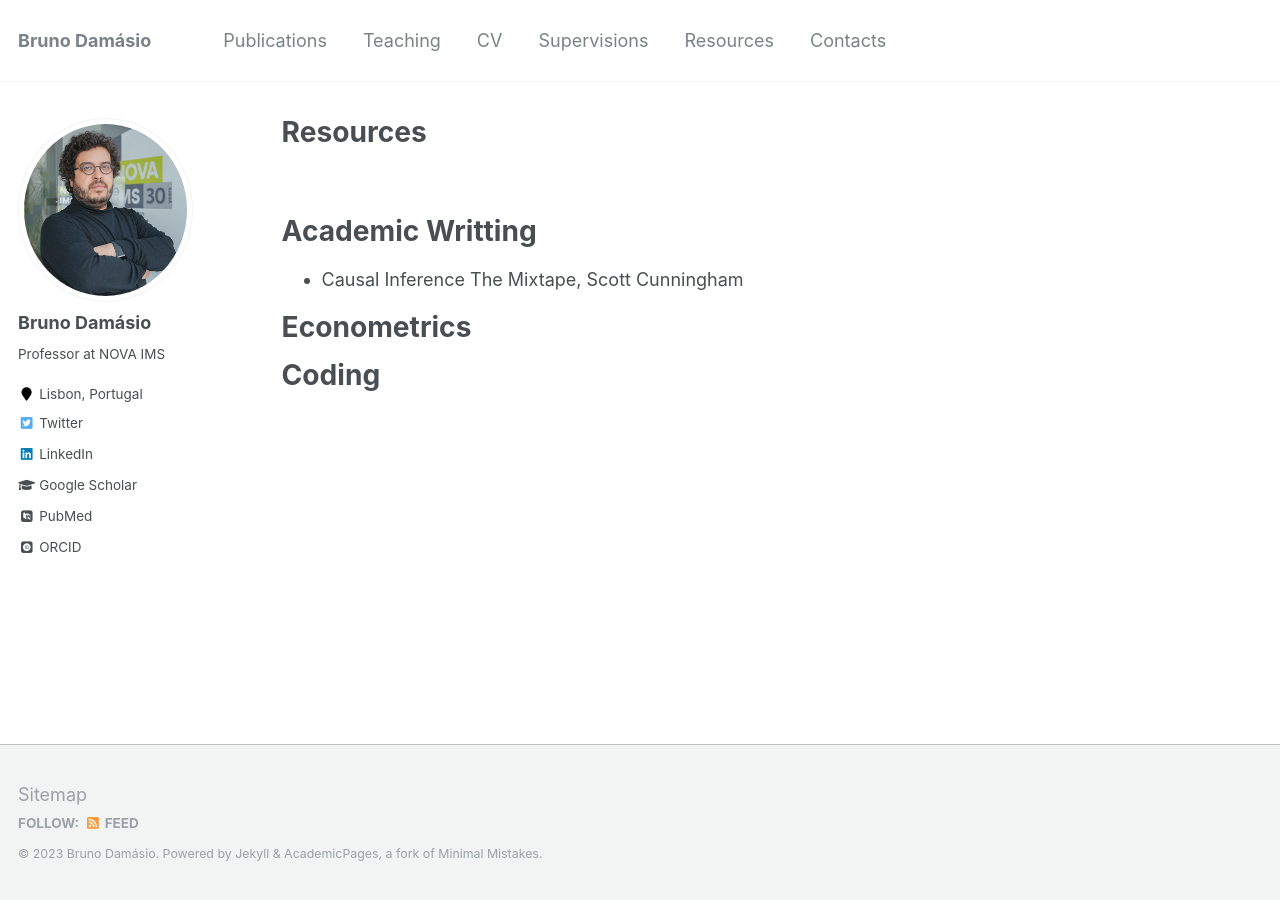
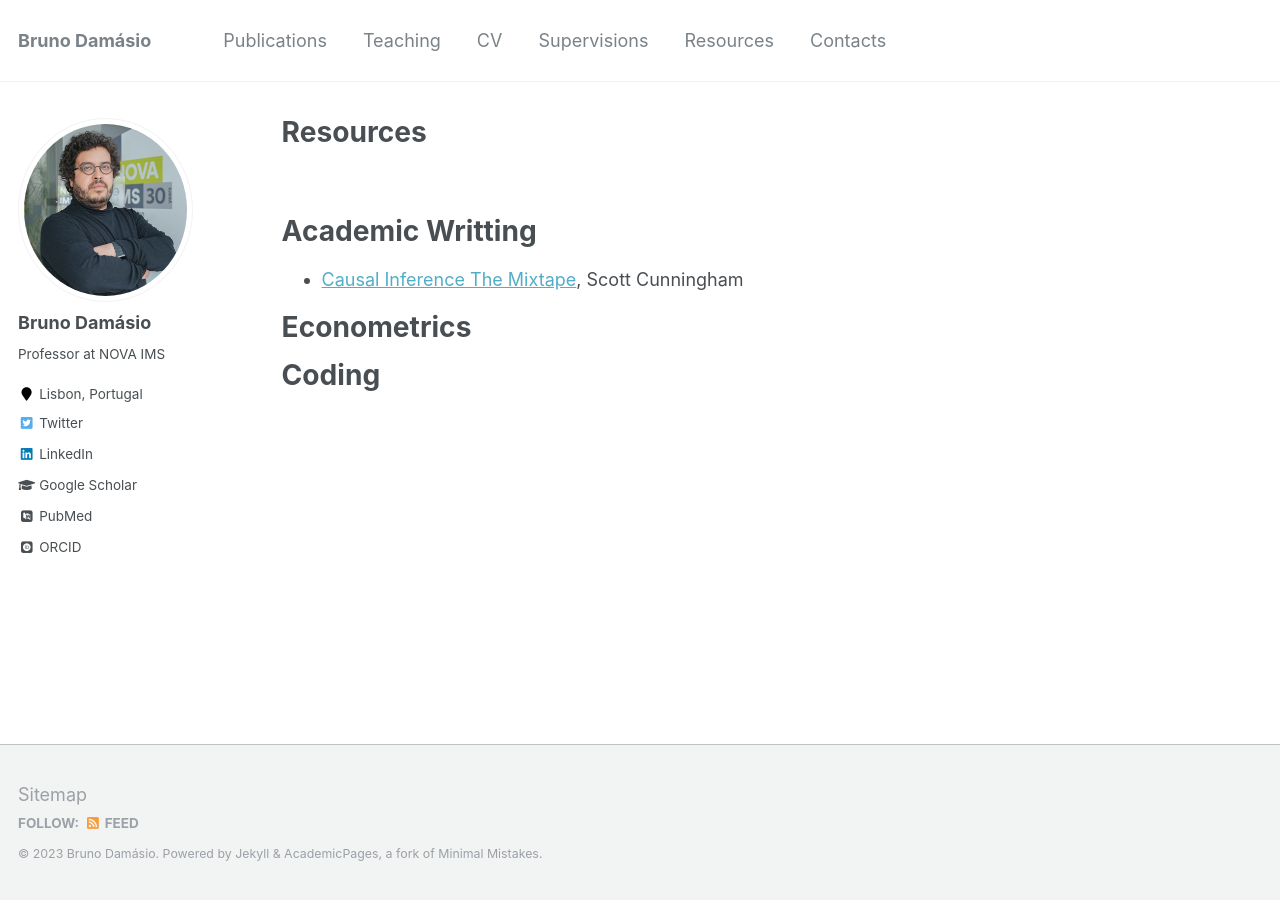
Before and after one commit to damasiob/damasiob.github.io, a Jekyll site: the page built from _pages/resources.md, in a window 1280 px wide. Built offline with Jekyll 4.4.1, drawn with Linux system fonts in a browser that asks for light colours; some web fonts are replaced; part of the change alters nothing that is shown.

```diff
--- a/_pages/resources.md
+++ b/_pages/resources.md
@@ -13,7 +13,7 @@ redirect_from:
 
 Academic Writting
 ======
-  * Causal Inference The Mixtape, Scott Cunningham
+  * [Causal Inference The Mixtape](https://mixtape.scunning.com/), Scott Cunningham
 
 Econometrics
 ======
```
